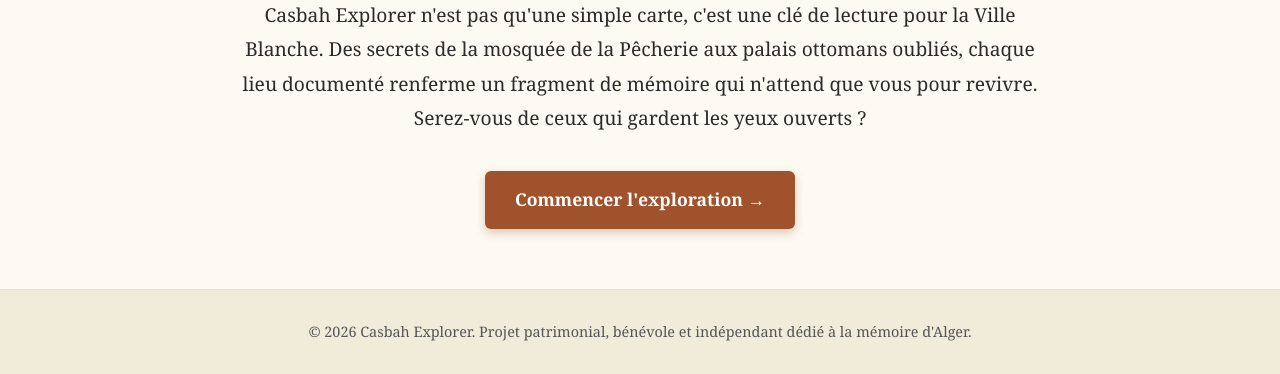
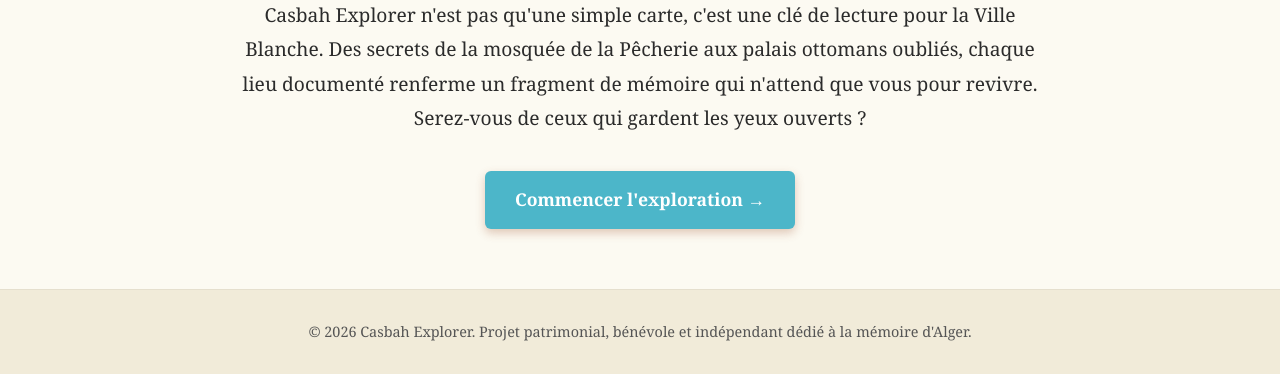
Before and after one commit to algiersstories-lang/algiers, an Eleventy site: page index.njk in a window 1280 px wide. Shown: the part 744-1118 px from the top of the page. Built offline with nearby package versions, Linux system fonts and the light colour scheme; Eleventy itself is replaced by a stand-in of ours; files that its build step writes are made by us from their sources; a web font is replaced by a local one; what csvtojson would draw is missing.

Commit message:
Update index.njk

```diff
--- a/index.njk
+++ b/index.njk
@@ -47,7 +47,8 @@ title: "Accueil"
     /* Interactive Button */
     .cta-button {
         display: inline-block;
-        background-color: #A0522D ; /* var(--terracotta) */
+        /* background-color: #A0522D ; */ /* var(--terracotta) */
+        background-color: var(--med-blue, #1a5f7a);
         color: white !important;
         text-decoration: none;
         padding: 14px 30px;
```
